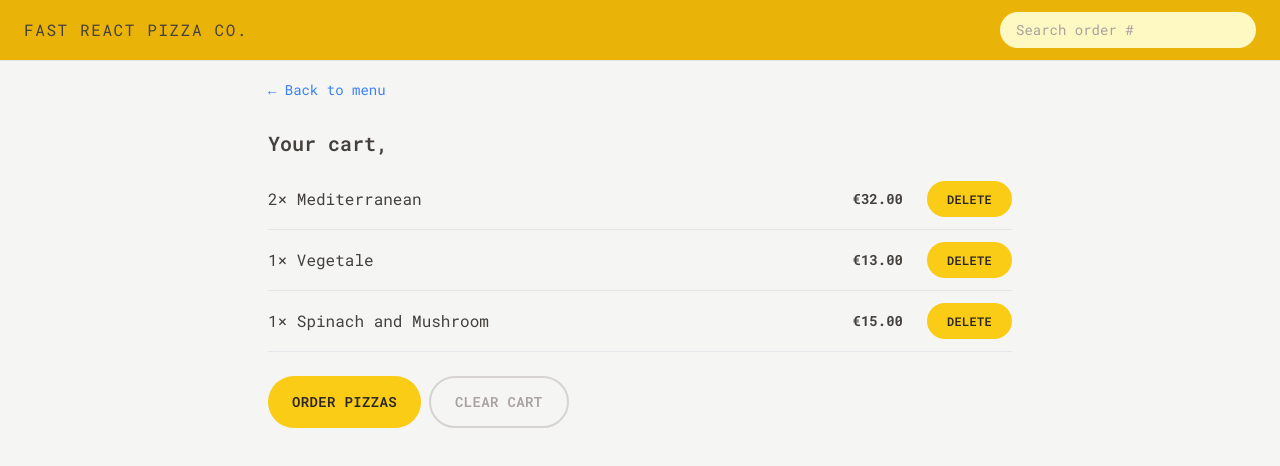
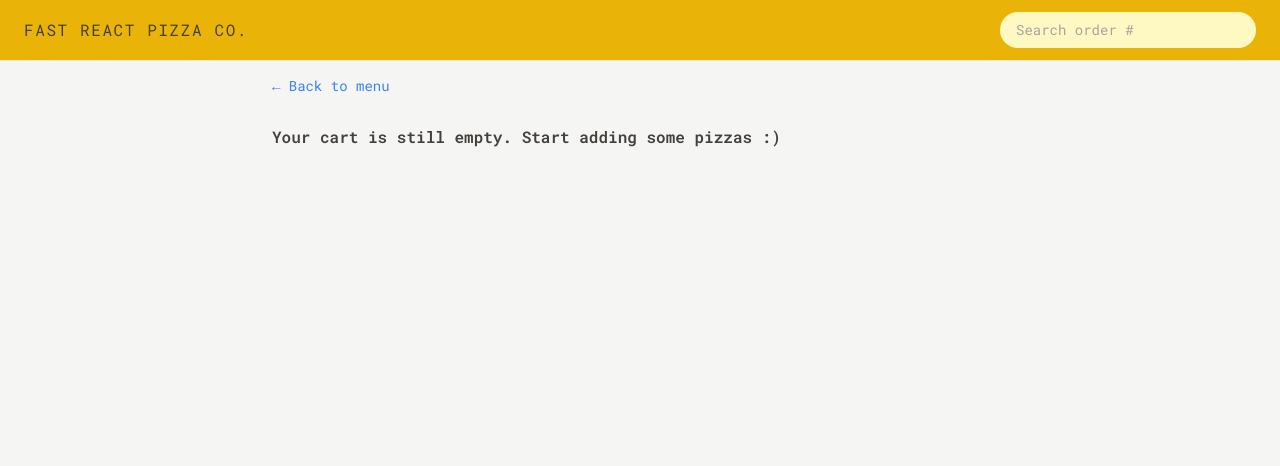
Before and after one commit to Armin-Fullstack/fast-react-pizza, a React (Vite) app: page /cart in a window 1280 px wide. Shown: the top 466 px of the page. Built offline with nearby package versions, Linux system fonts and the light colour scheme.

Commit message:
feat: built the Cart page

```diff
--- a/src/features/cart/Cart.tsx
+++ b/src/features/cart/Cart.tsx
@@ -1,37 +1,21 @@
 import LinkButton from "../../ui/LinkButton";
 import Button from "../../ui/Button";
 import CartItem from "./CartItem";
-import { useSelector } from "react-redux";
+import { useDispatch, useSelector } from "react-redux";
 import { selectUserName } from "../user/userSlice";
-
-const fakeCart = [
-  {
-    pizzaId: 12,
-    name: "Mediterranean",
-    quantity: 2,
-    unitPrice: 16,
-    totalPrice: 32,
-  },
-  {
-    pizzaId: 6,
-    name: "Vegetale",
-    quantity: 1,
-    unitPrice: 13,
-    totalPrice: 13,
-  },
-  {
-    pizzaId: 11,
-    name: "Spinach and Mushroom",
-    quantity: 1,
-    unitPrice: 15,
-    totalPrice: 15,
-  },
-];
+import { clearCart, getCart } from "./cartSlice";
+import EmptyCart from "./EmptyCart";
 
 function Cart() {
   const userName = useSelector(selectUserName);
-  console.log(userName);
-  const cart = fakeCart;
+  const cart = useSelector(getCart);
+  const dispatch = useDispatch();
+
+  function handleClearCart() {
+    dispatch(clearCart());
+  }
+
+  if (!cart.length) return <EmptyCart />;
 
   return (
     <div className="px-3 py-4">
@@ -49,7 +33,9 @@ function Cart() {
         <Button to="/order/new" type="primary">
           Order pizzas
         </Button>
-        <Button type="secondary">Clear cart</Button>
+        <Button type="secondary" onClick={handleClearCart}>
+          Clear cart
+        </Button>
       </div>
     </div>
   );
--- a/src/features/cart/EmptyCart.tsx
+++ b/src/features/cart/EmptyCart.tsx
@@ -1,11 +1,13 @@
-import { Link } from 'react-router-dom';
+import LinkButton from "../../ui/LinkButton";
 
 function EmptyCart() {
   return (
-    <div>
-      <Link to="/menu">&larr; Back to menu</Link>
+    <div className="px-4 py-3">
+      <LinkButton to="/menu">&larr; Back to menu</LinkButton>
 
-      <p>Your cart is still empty. Start adding some pizzas :)</p>
+      <p className="mt-7 font-semibold">
+        Your cart is still empty. Start adding some pizzas :)
+      </p>
     </div>
   );
 }
--- a/src/features/cart/cartSlice.ts
+++ b/src/features/cart/cartSlice.ts
@@ -39,6 +39,8 @@ export const getTotalCartQuantity = (state) =>
 export const getTotalCartPrice = (state) =>
   state.cart.cart.reduce((acc, curr) => acc + curr.totalPrice, 0);
 
+export const getCart = (state) => state.cart.cart;
+
 // performance issue in bigger project => reselect library
 
 export const {
```
